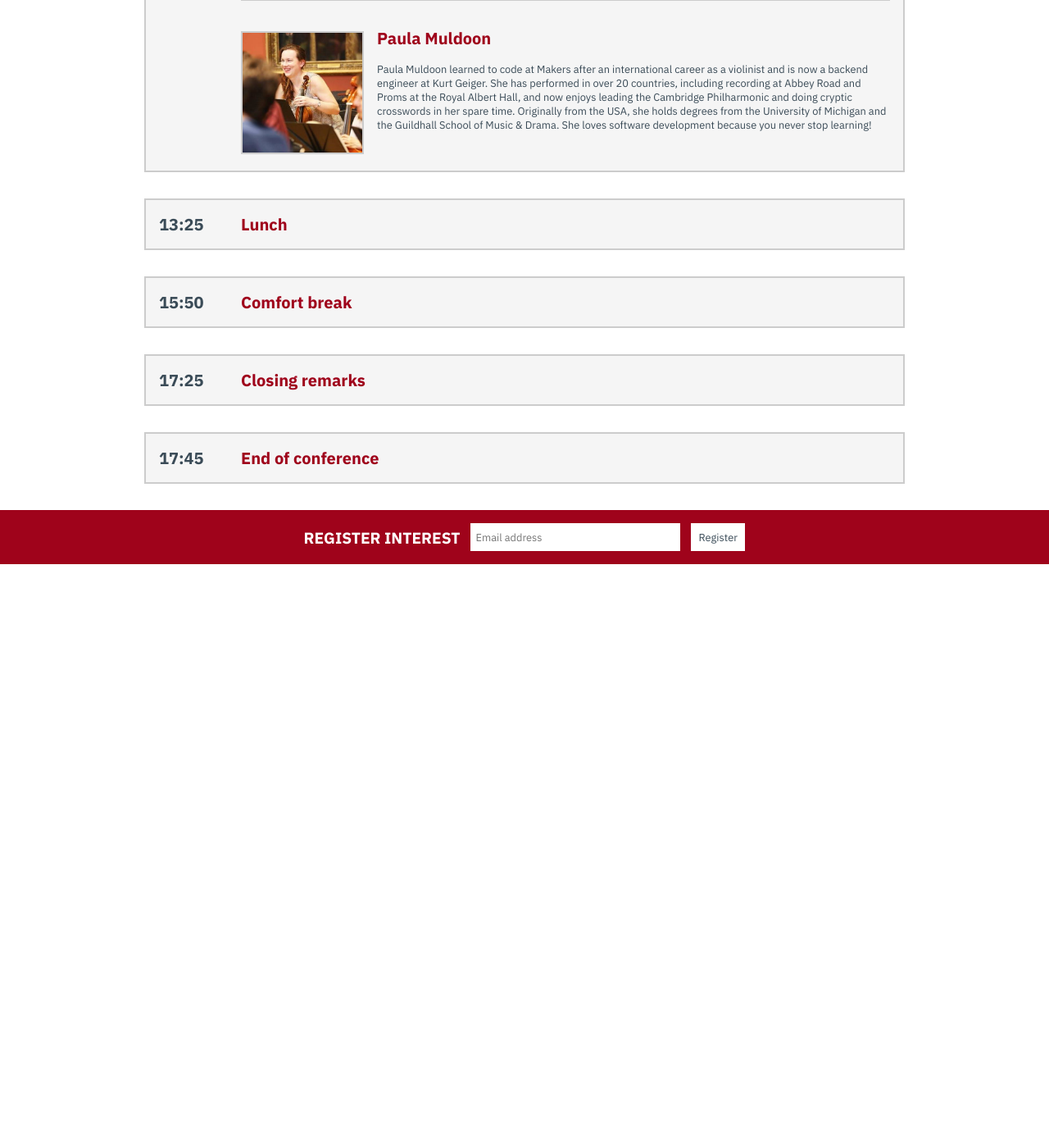
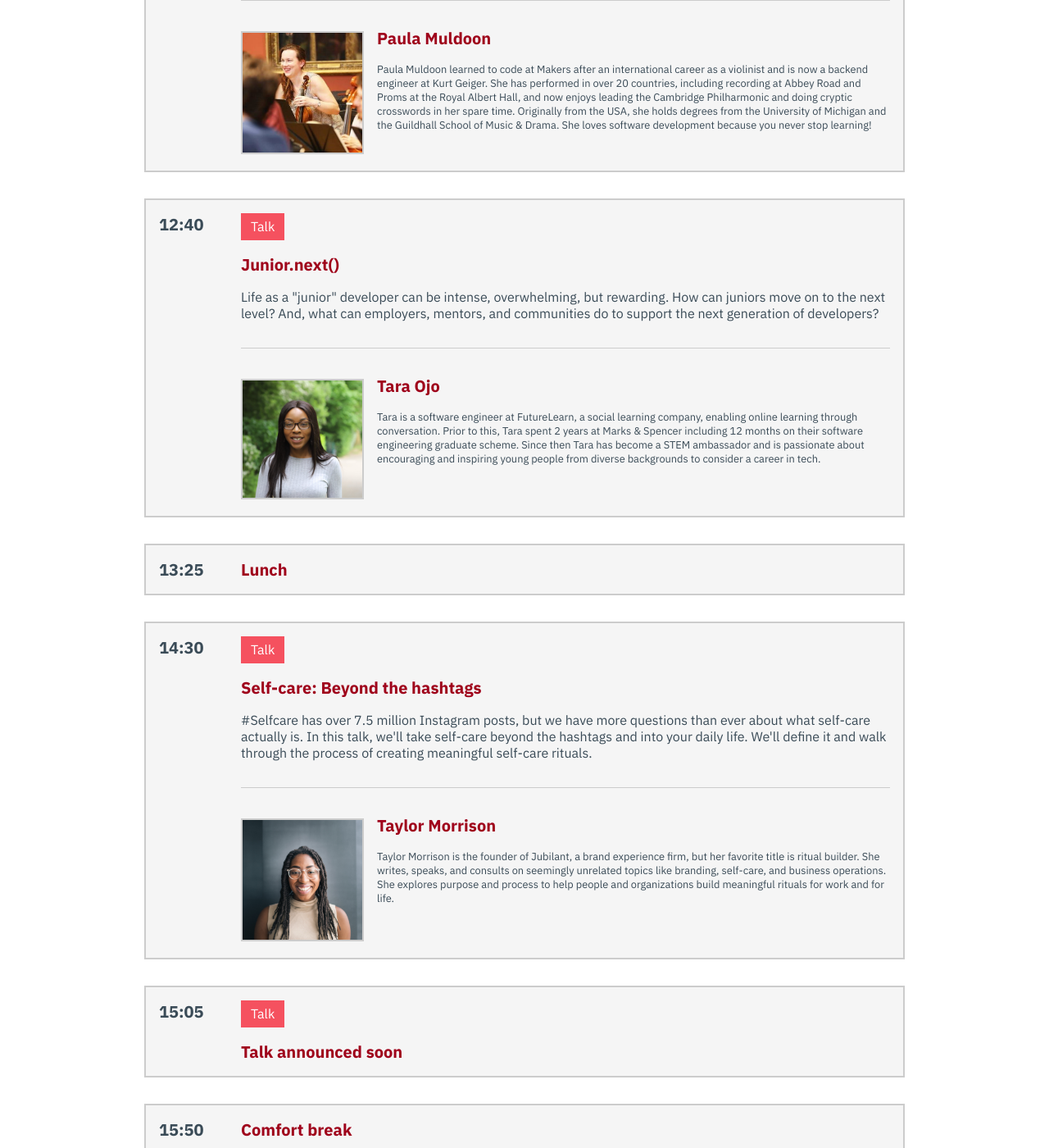
Before and after one commit to underlandxyz/2019.yougotthis.io, a Jekyll site: the page built from schedule.md, in a window 1280 px wide and 1400 px high, scrolled down 1916 px. Shown: the whole window at 82% size. Built offline with Jekyll 4.4.1, drawn with Linux system fonts in a browser that asks for light colours; before the commit the page ends 2604 px from its top, so only the background shows below that; some of the changed text lies outside the part shown.

Commit message:
taylor and tara announce in schedule

```diff
--- a/docs/feed.xml
+++ b/docs/feed.xml
@@ -1 +1 @@
-<?xml version="1.0" encoding="utf-8"?><feed xmlns="http://www.w3.org/2005/Atom" ><generator uri="https://jekyllrb.com/" version="3.8.3">Jekyll</generator><link href="http://localhost:4000/feed.xml" rel="self" type="application/atom+xml" /><link href="http://localhost:4000/" rel="alternate" type="text/html" /><updated>2018-10-29T17:39:15+00:00</updated><id>http://localhost:4000/</id><title type="html">You Got This</title><subtitle>An affordable one-stream conference for junior developers and designers on skills needed for a happy, healthy work life.</subtitle></feed>
+<?xml version="1.0" encoding="utf-8"?><feed xmlns="http://www.w3.org/2005/Atom" ><generator uri="https://jekyllrb.com/" version="3.8.3">Jekyll</generator><link href="http://localhost:4000/feed.xml" rel="self" type="application/atom+xml" /><link href="http://localhost:4000/" rel="alternate" type="text/html" /><updated>2018-11-15T09:23:13+00:00</updated><id>http://localhost:4000/</id><title type="html">You Got This</title><subtitle>An affordable one-stream conference for junior developers and designers on skills needed for a happy, healthy work life.</subtitle></feed>
--- a/schedule.md
+++ b/schedule.md
@@ -97,6 +97,27 @@ title: Schedule
       </div>
     </li>
     <li>
+      <div class="time">12:40</div>
+      <div class="info">
+        <span class="type">Talk</span>
+        <div class="c">
+          <h2>Junior.next()</h2>
+          <div class="desc">
+            <p>Life as a "junior" developer can be intense, overwhelming, but rewarding. How can juniors move on to the next level? And, what can employers, mentors, and communities do to support the next generation of developers?</p>
+          </div>
+        </div>
+        <div class="s">
+          <div class="img">
+            <img src="/assets/img/speakers/tara.jpg" alt="Photo of Tara">
+          </div>
+          <div class="c">
+            <h2>Tara Ojo</h2>
+            <p>Tara is a software engineer at FutureLearn, a social learning company, enabling online learning through conversation. Prior to this, Tara spent 2 years at Marks & Spencer including 12 months on their software engineering graduate scheme. Since then Tara has become a STEM ambassador and is passionate about encouraging and inspiring young people from diverse backgrounds to consider a career in tech.</p>
+          </div>
+        </div>
+      </div>
+    </li>
+    <li>
       <div class="time">13:25</div>
       <div class="info">
         <div class="c">
@@ -105,10 +126,58 @@ title: Schedule
       </div>
     </li>
     <li>
+      <div class="time">14:30</div>
+      <div class="info">
+        <span class="type">Talk</span>
+        <div class="c">
+          <h2>Self-care: Beyond the hashtags</h2>
+          <div class="desc">
+            <p>#Selfcare has over 7.5 million Instagram  posts, but we have more questions than ever about what self-care actually is. In this talk, we'll take self-care beyond the hashtags and into your daily life. We'll define it and walk through the process of creating meaningful self-care rituals.</p>
+          </div>
+        </div>
+        <div class="s">
+          <div class="img">
+            <img src="/assets/img/speakers/taylor.png" alt="Photo of Taylor">
+          </div>
+          <div class="c">
+            <h2>Taylor Morrison</h2>
+            <p>Taylor Morrison is the founder of Jubilant, a brand experience firm, but her favorite title is ritual builder. She writes, speaks, and consults on seemingly unrelated topics like branding, self-care, and business operations. She explores purpose and process to help people and organizations build meaningful rituals for work and for life.</p>
+          </div>
+        </div>
+      </div>
+    </li>
+    <li>
+      <div class="time">15:05</div>
+      <div class="info">
+        <span class="type">Talk</span>
+        <div class="c">
+          <h2>Talk announced soon</h2>
+        </div>
+      </div>
+    </li>
+    <li>
       <div class="time">15:50</div>
       <div class="info">
         <div class="c">
           <h2>Comfort break</h2>
+        </div>
+      </div>
+    </li>
+    <li>
+      <div class="time">16:20</div>
+      <div class="info">
+        <span class="type">Talk</span>
+        <div class="c">
+          <h2>Talk announced soon</h2>
+        </div>
+      </div>
+    </li>
+    <li>
+      <div class="time">16:50</div>
+      <div class="info">
+        <span class="type">Keynote</span>
+        <div class="c">
+          <h2>Keynote announced soon</h2>
         </div>
       </div>
     </li>
```
Also changed, not shown: docs/schedule.html (+69 -0 lines), assets/img/social/more-scholarships.png (added), assets/img/speakers/tara.jpg (added), assets/img/speakers/taylor.png (added), docs/assets/img/social/more-scholarships.png (added), docs/assets/img/speakers/tara.jpg (added), docs/assets/img/speakers/taylor.png (added).
